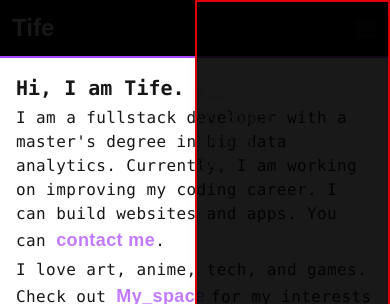
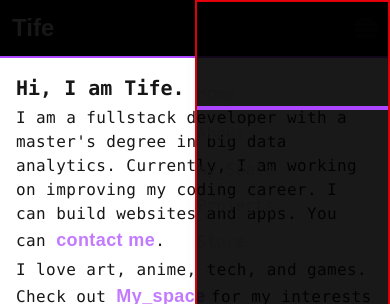
Before and after one commit to Qayyax/portfolio, a Next.js app: page / in a window 390 px wide. Both pictures are taken after a click on the element 366 px from the left and 28 px from the top of the page. Shown: the top 304 px of the page. Built offline with nearby package versions, Linux system fonts and the light colour scheme; a web font is replaced by a local one.

Commit message:
li for the mobile nav

```diff
--- a/app/ui/components/nav/MobileNav.tsx
+++ b/app/ui/components/nav/MobileNav.tsx
@@ -8,7 +8,7 @@ type Props = {
   to: string; // would be where the Link would point to
 };
 
-export default function MobileNav({ title, to }: Props) {
+export default function obileNav({ title, to }: Props) {
   // todo: - styling this shit
   return <Link href={to}>{title}</Link>;
 }
--- a/app/ui/components/nav/NavModal.tsx
+++ b/app/ui/components/nav/NavModal.tsx
@@ -1,4 +1,8 @@
+"use client";
+
 import MobileNav from "./MobileNav";
+import { usePathname } from "next/navigation";
+import clsx from "clsx";
 
 // I probably should put it in ts definitions so I can reuse
 type NavProperty = {
@@ -7,10 +11,11 @@ type NavProperty = {
 };
 
 const navRoutes: NavProperty[] = [
-  { title: "About", to: "about" },
-  { title: "My_Space", to: "my_space" },
-  { title: "Projects", to: "projects" },
-  { title: "Store", to: "store" },
+  { title: "Home", to: "/" },
+  { title: "About", to: "/about" },
+  { title: "My_Space", to: "/my_space" },
+  { title: "Projects", to: "/projects" },
+  { title: "Store", to: "/store" },
 ];
 
 export default function NavModal() {
@@ -18,16 +23,23 @@ export default function NavModal() {
   // so black bg, purple accent color on the active nav
   // Modal, blury undertone, nav components for the mobile modal view
   // would import the mobile Nav component  here to use all the routes
+  const pathname = usePathname();
+
   return (
     <div className="h-screen absolute top-0 w-1/2 right-0 border-2 border-red-600">
       {/* space for the X component as well so that we can close the modal on click*/}
       {/* when we click the x we also want hamburger state to close as well */}
       {/* so I might need to take this up a state as well so that I can have the modal state here */}
       <div className="isolate w-full h-full bg-black/90 shadow-lg ring-1 ring-black/5 pt-20">
-        <ul>
+        <ul className="flex flex-col gap-3 font-mono">
           {/* I think there is a state for Next Link */}
           {navRoutes.map((nav, index) => (
-            <li key={index}>
+            <li
+              key={index}
+              className={clsx("some class here later", {
+                "border-b-4 border-purple-500": pathname === nav.to, // border bottom purple here
+              })}
+            >
               <MobileNav title={nav.title} to={nav.to} />
             </li>
           ))}
--- a/package.json
+++ b/package.json
@@ -9,6 +9,7 @@
     "lint": "next lint"
   },
   "dependencies": {
+    "clsx": "^2.1.1",
     "next": "15.2.3",
     "react": "^19.0.0",
     "react-dom": "^19.0.0",
```
Also changed, not shown: 1 other file (tests, documents, lock files or other folders).
